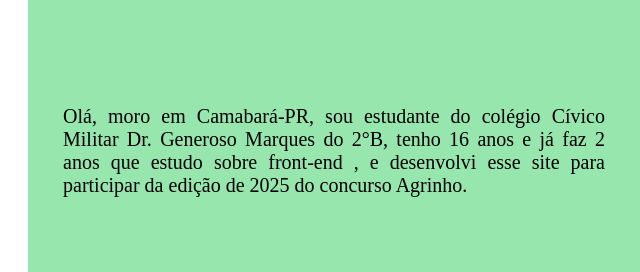
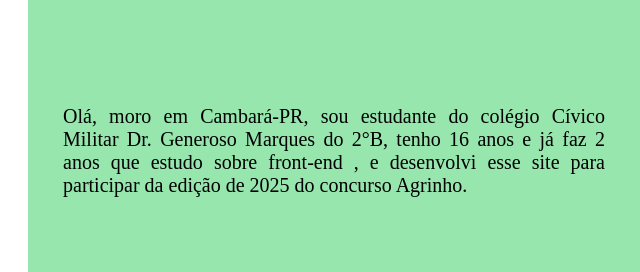
Before and after one commit to Fefecarvalho/projeto-agrinho, a plain HTML site: page sobremim.html in a window 1280 px wide. Shown: the part 272-544 px from the top of the page, 640-1280 px from the left. Drawn offline with Linux system fonts and the light colour scheme; a web font is replaced by a local one.

Commit message:
Add files via upload

```diff
--- a/sobremim.html
+++ b/sobremim.html
@@ -55,7 +55,7 @@
 
         <div id="ml" class="mdinv">
             <p><!--urgent5e adicionar mais coisas aqui-->
-                Olá, moro em Camabará-PR, sou estudante do colégio Cívico Militar Dr. Generoso Marques do 2°B, tenho 16
+                Olá, moro em Cambará-PR, sou estudante do colégio Cívico Militar Dr. Generoso Marques do 2°B, tenho 16
                 anos e já faz 2 anos que estudo sobre front-end , e desenvolvi esse site para participar da edição de
                 2025 do concurso Agrinho.
             </p>
```
